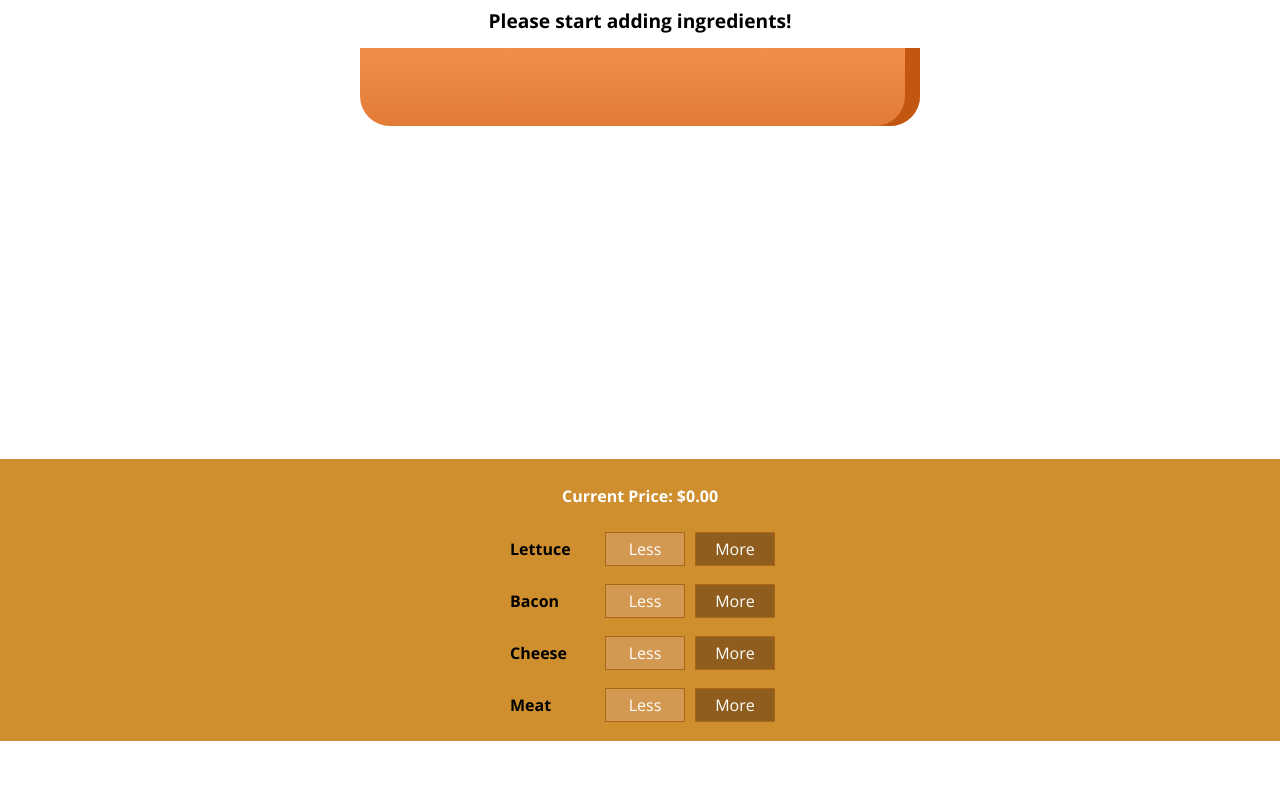
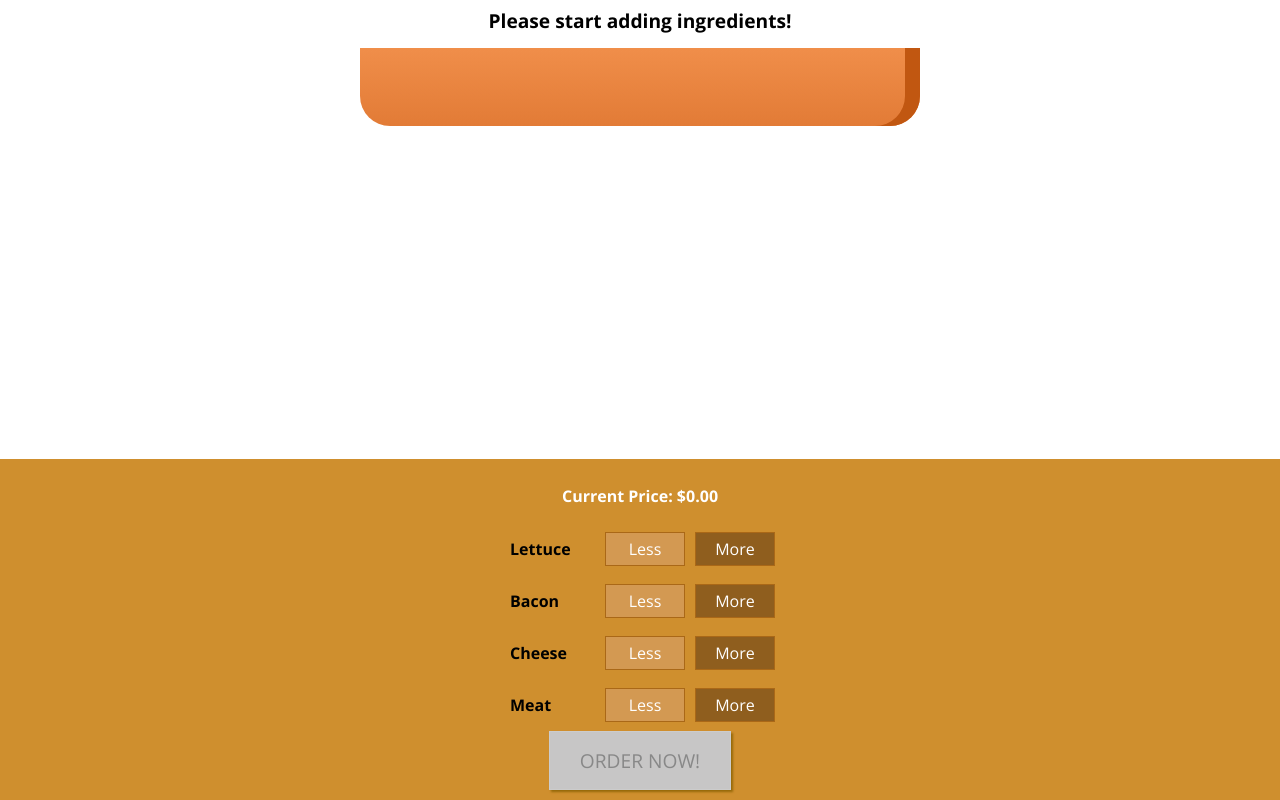
Before and after one commit to JamesonC/Burger-Builder, a React (Create React App) app: page / in a window 1280 px wide. Shown: the part 179-979 px from the top of the page. Before the commit the page ends 920 px from the top, so only its background shows below. Built offline with nearby package versions, Linux system fonts and the light colour scheme.

Commit message:
Order button and updatePurchaseState method

```diff
--- a/src/components/Burger/BuildControls/BuildControls.js
+++ b/src/components/Burger/BuildControls/BuildControls.js
@@ -20,6 +20,9 @@
                 add={() => props.ingredientAdded(ctrl.type)}
                 removed={() => props.ingredientRemoved(ctrl.type)} />
         ))}
+        <button
+        className={classes.OrderButton}
+        disabled={!props.purchaseable}>ORDER NOW!</button>
     </div>
 )
 
--- a/src/components/Burger/BuildControls/BuildControls.module.css
+++ b/src/components/Burger/BuildControls/BuildControls.module.css
@@ -12,3 +12,45 @@
 .PriceColor {
     color: white;
 }
+
+
+.OrderButton {
+    background-color: #DAD735;
+    outline: none;
+    cursor: pointer;
+    border: 1px solid #966909;
+    color: #966909;
+    font-family: inherit;
+    font-size: 1.2em;
+    padding: 15px 30px;
+    box-shadow: 2px 2px 2px #966909;
+}
+
+.OrderButton:hover, .OrderButton:active {
+    background-color: #A0DB41;
+    border: 1px solid #966909;
+    color: #966909;
+}
+
+.OrderButton:disabled {
+    background-color: #C7C6C6;
+    cursor: not-allowed;
+    border: 1px solid #ccc;
+    color: #888888;
+}
+
+.OrderButton:not(:disabled) {
+    animation: enable 0.3s linear;
+}
+
+@keyframes enable {
+    0% {
+        transform: scale(1);
+    }
+    60% {
+        transform: scale(1.1);
+    }
+    100% {
+        transform: scale(1);
+    }
+}
--- a/src/containers/BurgerBuilder/BurgerBuilder.js
+++ b/src/containers/BurgerBuilder/BurgerBuilder.js
@@ -19,7 +19,21 @@
             cheese: 0,
             meat: 0
         },
-        totalPrice: 0
+        totalPrice: 0,
+        purchaseable: false
+    }
+
+    updatePurchaseState (ingredients) {
+
+        const sum = Object.keys(ingredients)
+            .map(igKey => {
+                return ingredients[igKey]
+            })
+            .reduce((sum, el) => {
+                return sum + el;
+            }, 0)
+
+            this.setState({ purchaseable: sum > 0})
     }
 
     addIngredientHandler = type => {
@@ -34,6 +48,7 @@
         const newPrice = oldPrice + priceAddition;
 
         this.setState({ ingredients: updatedIngredients, totalPrice: newPrice })
+        this.updatePurchaseState(updatedIngredients);
     }
 
     removeIngredientHandler = type => {
@@ -56,7 +71,7 @@
         const newPrice = oldPrice - priceDeduction;
 
         this.setState({ ingredients: updatedIngredients, totalPrice: newPrice })
-
+        this.updatePurchaseState(updatedIngredients);
     }
 
     render() {
@@ -67,6 +82,7 @@
                     ingredientAdded={this.addIngredientHandler}
                     ingredientRemoved={this.removeIngredientHandler}
                     price={this.state.totalPrice}
+                    purchaseable={this.state.purchaseable}
                     />
             </Fragment>
         )
```
